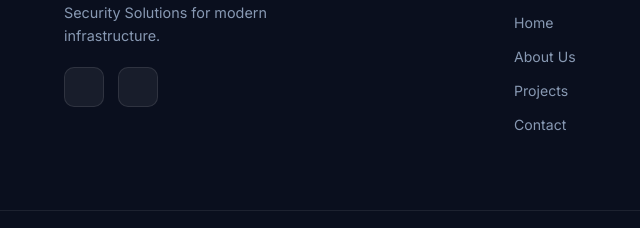
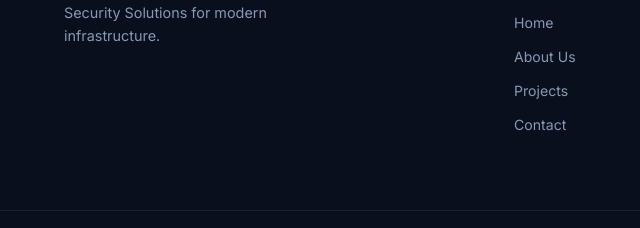
Before and after one commit to sharmilakv-cybersecurity/noble-system-control, a plain HTML site: page index.html in a window 1280 px wide. Shown: the part 8635-8863 px from the top of the page, 0-640 px from the left. Drawn offline with nearby package versions, Linux system fonts and the light colour scheme.

Commit message:
Remove footer social boxes

```diff
--- a/index.html
+++ b/index.html
@@ -673,10 +673,6 @@
           <img src="noble-logo.png" alt="Noble System Control" class="navbar__logo-img" />
         </a>
         <p class="footer__tagline">Advanced Building Automation & Security Solutions for modern infrastructure.</p>
-        <div class="footer__social">
-          <a href="#" aria-label="LinkedIn"><i data-lucide="linkedin"></i></a>
-          <a href="#" aria-label="Twitter"><i data-lucide="twitter"></i></a>
-        </div>
       </div>
 
       <div class="footer__col">
--- a/style.css
+++ b/style.css
@@ -1182,35 +1182,7 @@ textarea {
   line-height: 1.6;
 }
 
-.footer__social {
-  display: flex;
-  gap: 14px;
-  margin-top: 20px;
-}
-
-.footer__social a {
-  display: flex;
-  align-items: center;
-  justify-content: center;
-  width: 40px;
-  height: 40px;
-  border-radius: 10px;
-  background: rgba(255, 255, 255, 0.06);
-  border: 1px solid rgba(255, 255, 255, 0.1);
-  color: #8899B3;
-  transition: var(--transition);
-}
-
-.footer__social a:hover {
-  color: var(--clr-primary-light);
-  border-color: var(--clr-glass-border-hover);
-  transform: translateY(-3px);
-}
-
-.footer__social svg {
-  width: 18px;
-  height: 18px;
-}
+
 
 .footer .navbar__logo-img {
   height: 40px;
```
